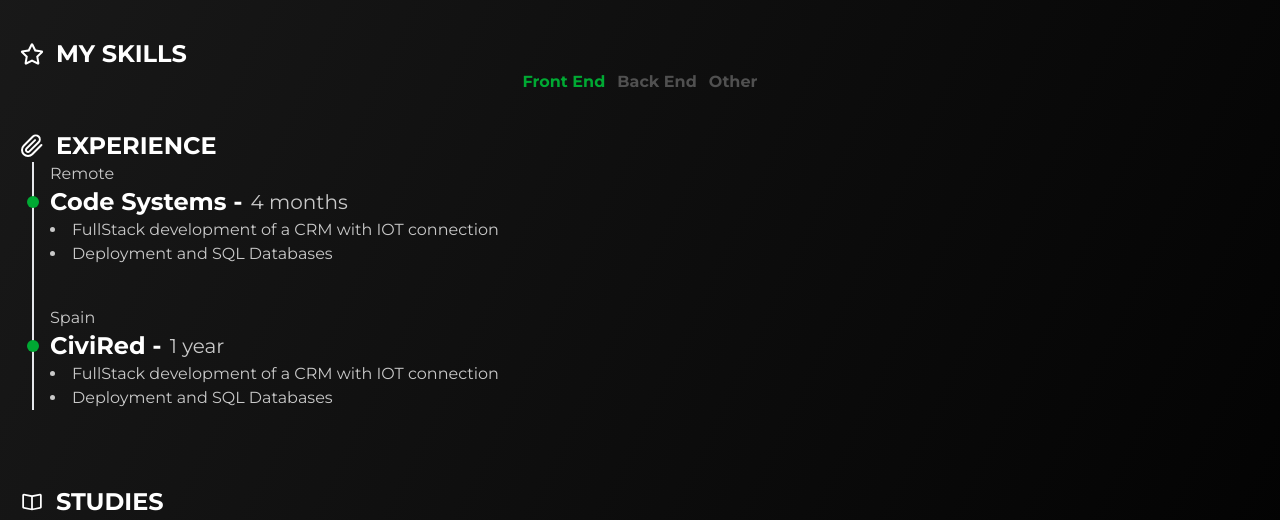
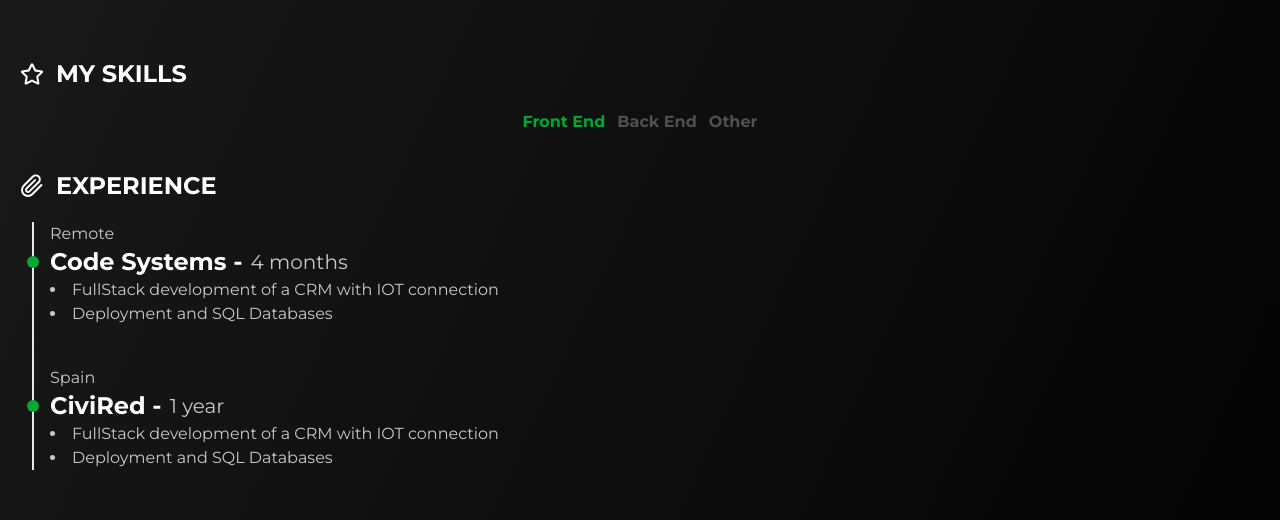
Before and after one commit to KaruzG/portfolioTailwind, a React (Vite) app: page / in a window 1280 px wide. Shown: the part 1702-2222 px from the top of the page. Built offline with nearby package versions, Linux system fonts and the light colour scheme.

Commit message:
feat: Add top margin to lists in Experience, MySkills, and Projects sections for improved spacing

```diff
--- a/src/components/ExperienceSection.tsx
+++ b/src/components/ExperienceSection.tsx
@@ -34,7 +34,7 @@ const ExperienceSection = () => {
         <FiPaperclip className="my-auto mr-3" />
         EXPERIENCE
       </SectionTitle>
-      <ul className="border-l-2 ml-3">
+      <ul className="border-l-2 ml-3 mt-5">
         <Timeline timelineData={jobExperience} />
       </ul>
     </section>
--- a/src/components/MySkillsSection.tsx
+++ b/src/components/MySkillsSection.tsx
@@ -10,7 +10,7 @@ const MySkillsSection = () => {
         <FaRegStar className="mr-3 my-auto" />
         MY SKILLS
       </SectionTitle>
-      <nav>
+      <nav className="mt-5">
         <ul className="flex gap-3 justify-center text-grayButton font-bold">
           <li className="text-accent">Front End</li>
           <li>Back End</li>
--- a/src/components/ProjectsSection.tsx
+++ b/src/components/ProjectsSection.tsx
@@ -36,7 +36,7 @@ const ProjectsSection = () => {
         <FaRegFolder className="mr-3 my-auto" />
         PROJECTS
       </SectionTitle>
-      <ul className="flex flex-col gap-3">
+      <ul className="flex flex-col gap-3 mt-5">
         <ProjectCard project={project1} />
         <ProjectCard project={project2} />
       </ul>
```
